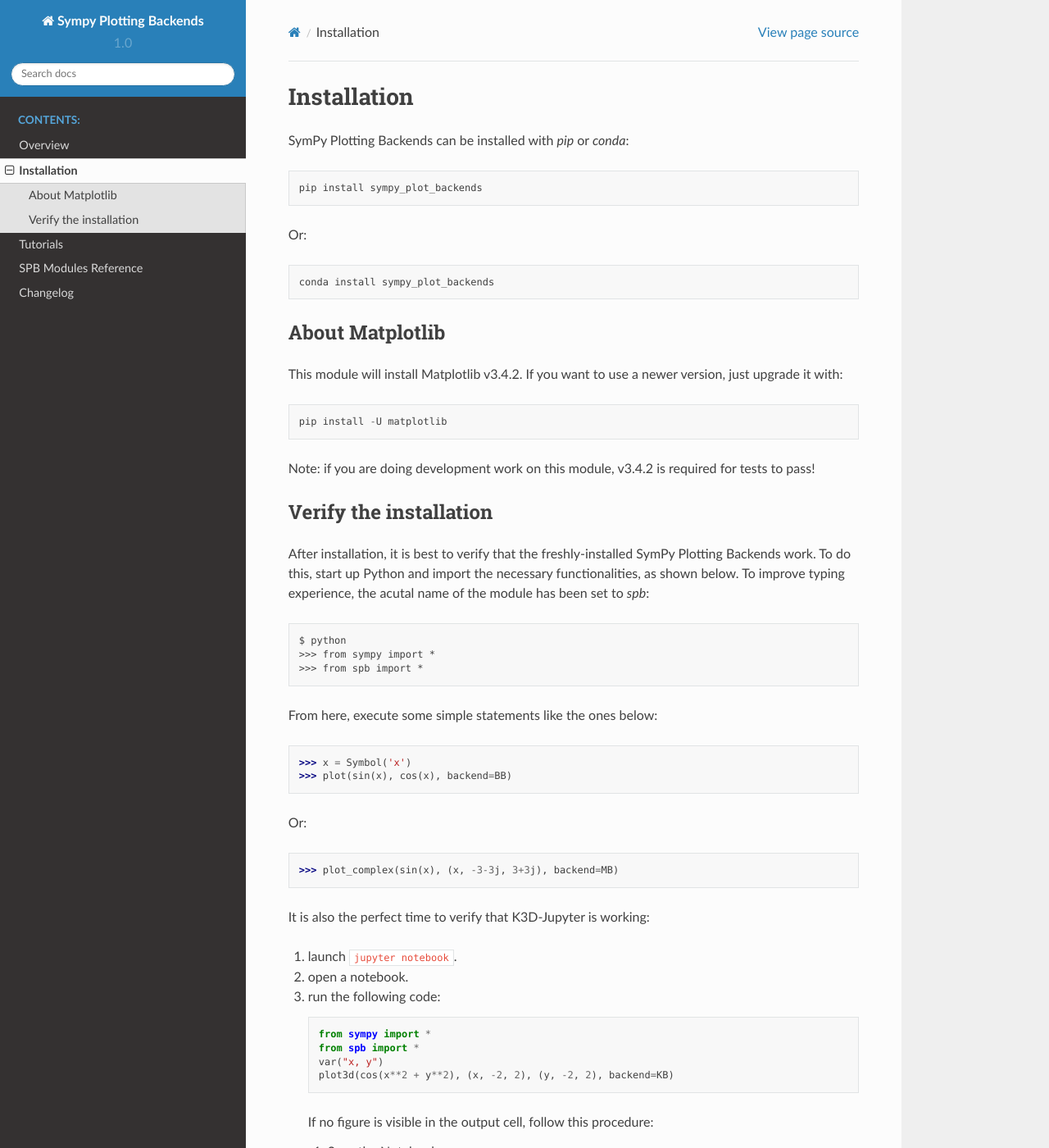
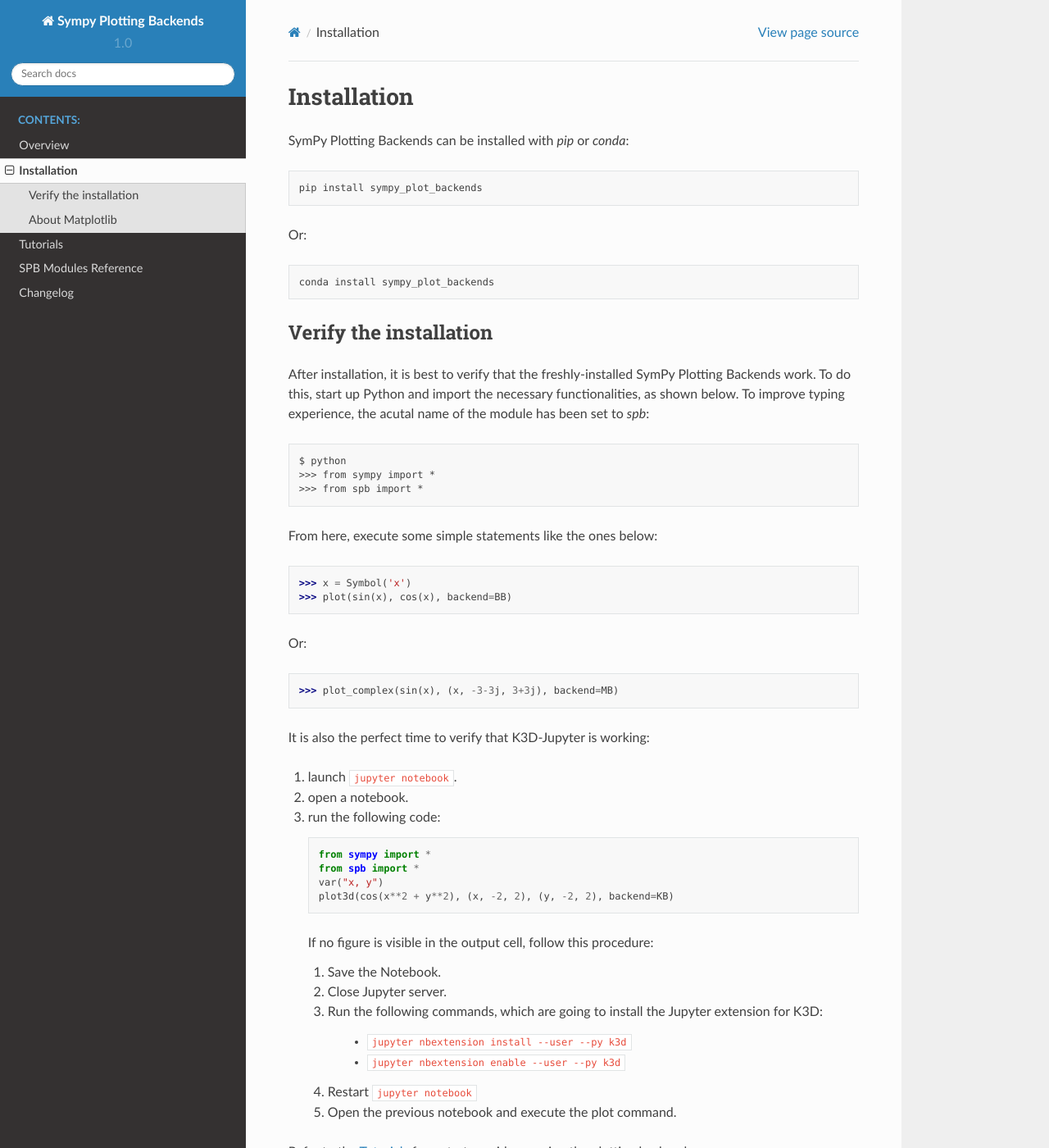
Before and after one commit to Davide-sd/sympy-plot-backends, a Sphinx documentation site: the page built from doc/source/install.rst, in a window 1280 px wide and 1400 px high. Shown: the whole window at 82% size. Built offline with Sphinx 7.4.7 and the Read the Docs theme 2.0.0, drawn with Linux system fonts in a browser that asks for light colours; some of the changed text lies outside the part shown.

Commit message:
updated matplotlib dependency

```diff
--- a/doc/source/install.rst
+++ b/doc/source/install.rst
@@ -11,18 +11,6 @@
 Or::
 
     conda install sympy_plot_backends
-
-
-About Matplotlib
-================
-
-This module will install Matplotlib v3.4.2. If you want to use a newer version,
-just upgrade it with::
-
-    pip install -U matplotlib
-
-Note: if you are doing development work on this module, v3.4.2 is required for
-tests to pass!
 
 
 Verify the installation
--- a/setup.py
+++ b/setup.py
@@ -42,7 +42,7 @@
         "numpy>=1.21.1",
         "scipy>=1.7.1",  # helps when lambdifying expressions
         "sympy>=1.8",
-        "matplotlib==3.4.2",    # v3.4.2 is required for tests to pass
+        "matplotlib>3.4.2",    # v3.4.2 is required for tests to pass
         "mergedeep>=1.3.4",
         "ipympl>=0.7.0",
         "plotly>=4.14.3",
```
Also changed, not shown: other parts of doc/source/install.rst (+7 -0 lines).
